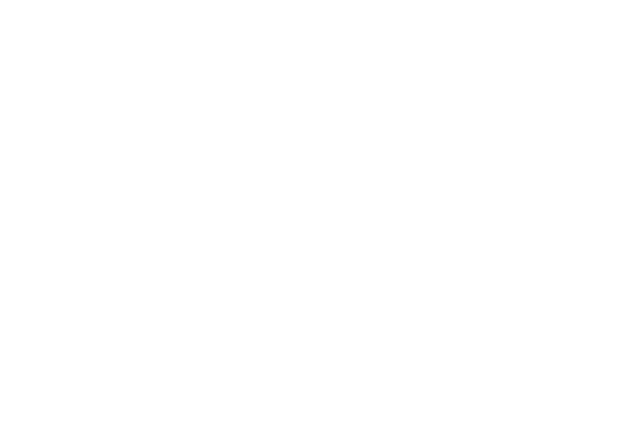
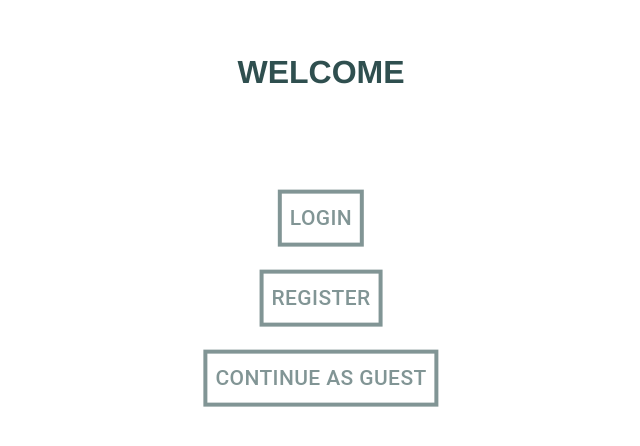
Before and after one commit to Jnwong116/Event-Planner, a React (Create React App) app: page / in a window 1280 px wide. Shown: the part 102-548 px from the top of the page, without its empty margins (319-959 px from the left). Built offline with nearby package versions, Linux system fonts and the light colour scheme.

Commit message:
welcome page

```diff
--- a/src/App.js
+++ b/src/App.js
@@ -6,6 +6,7 @@
 import './App.css';
 
 import Login from './react-components/Login';
+import Welcome from './react-components/Welcome';
 
 class App extends React.Component {
 
@@ -22,6 +23,8 @@
           <Switch> { /* Similar to a switch statement - shows the component depending on the URL path */ }
             { /* Each Route below shows a different component depending on the exact path in the URL  */ }
             <Route exact path='/' render={() =>
+                            (<Welcome appState={this.state}/>)}/>
+            <Route exact path='/Login' render={() =>
                             (<Login appState={this.state}/>)}/>
           </Switch>
         </BrowserRouter>
--- /dev/null
+++ b/src/react-components/InputLoginRegister/styles.css
@@ -0,0 +1,13 @@
+/* Styles for the Input React component */
+.input {
+    width: 280px;
+  }
+
+  .input .MuiInput-underline:after {
+    border-color: darkslategray;
+  }
+
+  .input .MuiFormLabel-root,
+  .input .MuiFormLabel-root.Mui-focused {
+    color: darkslategray;
+  }
--- a/src/react-components/Login/index.js
+++ b/src/react-components/Login/index.js
@@ -1,16 +1,16 @@
 import React from "react";
 import { Link } from "react-router-dom";
 import Button from "@material-ui/core/Button";
+import TextField from '@material-ui/core/TextField';
 
 import "./styles.css";
 
 
-/* Component for the Home page */
-// Haifeng is working on it.
+/* Component for the Login page */
 class Login extends React.Component {
   render() {
     return (
-      <div className="">
+      <div className="Login">
 
       </div>
     );
--- /dev/null
+++ b/src/react-components/Welcome/index.js
@@ -0,0 +1,27 @@
+import React from "react";
+import Button from "@material-ui/core/Button";
+import { Link } from "react-router-dom";
+import "./styles.css";
+
+
+/* Component for the Welcome page */
+class Welcome extends React.Component {
+  render() {
+    return (
+      <div className="welcome">
+          <h1 className="header">WELCOME</h1>
+        <Link className="button-link button1" to={"./../Login"}>
+          <Button className="button"> Login </Button>
+        </Link>
+        <Link className="button-link button2" to={"./../Register"}>
+          <Button className="button"> Register </Button>
+        </Link>
+        <Link className="button-link button3" to={"./../"}>
+          <Button className="button"> Continue as Guest  </Button>{/*TODO: fix the button*/}
+        </Link>
+      </div>
+    );
+  }
+}
+
+export default Welcome;
--- /dev/null
+++ b/src/react-components/Welcome/styles.css
@@ -0,0 +1,42 @@
+/* Styles for the Welcome React component */
+.header{
+    margin-top: 13%;
+    text-align:center;
+}
+
+
+.button1{
+    position: absolute;
+    top: 40%;
+    left: 50%;
+    transform: translate(-50%, -50%);
+  }
+  .button2{
+    position: absolute;
+    top: 50%;
+    left: 50%;
+    transform: translate(-50%, -50%);
+  }
+  .button3{
+    position: absolute;
+    top: 60%;
+    left: 50%;
+    transform: translate(-50%, -50%);
+  }
+
+
+  /* Increase specificity to override component styles */
+  .MuiButton-root.button {
+    background-color: transparent;
+    border: 4px darkslategrey solid;
+    border-radius: 0;
+    opacity: 0.6;
+  }
+  .MuiButton-root.button:hover{
+    opacity: 1;
+  }
+
+  .MuiButton-label {
+    font-size: 1.5em;
+    color: darkslategrey;
+  }
```
Also changed, not shown: src/react-components/InputLoginRegister/index.js (added, +27 -0 lines).
